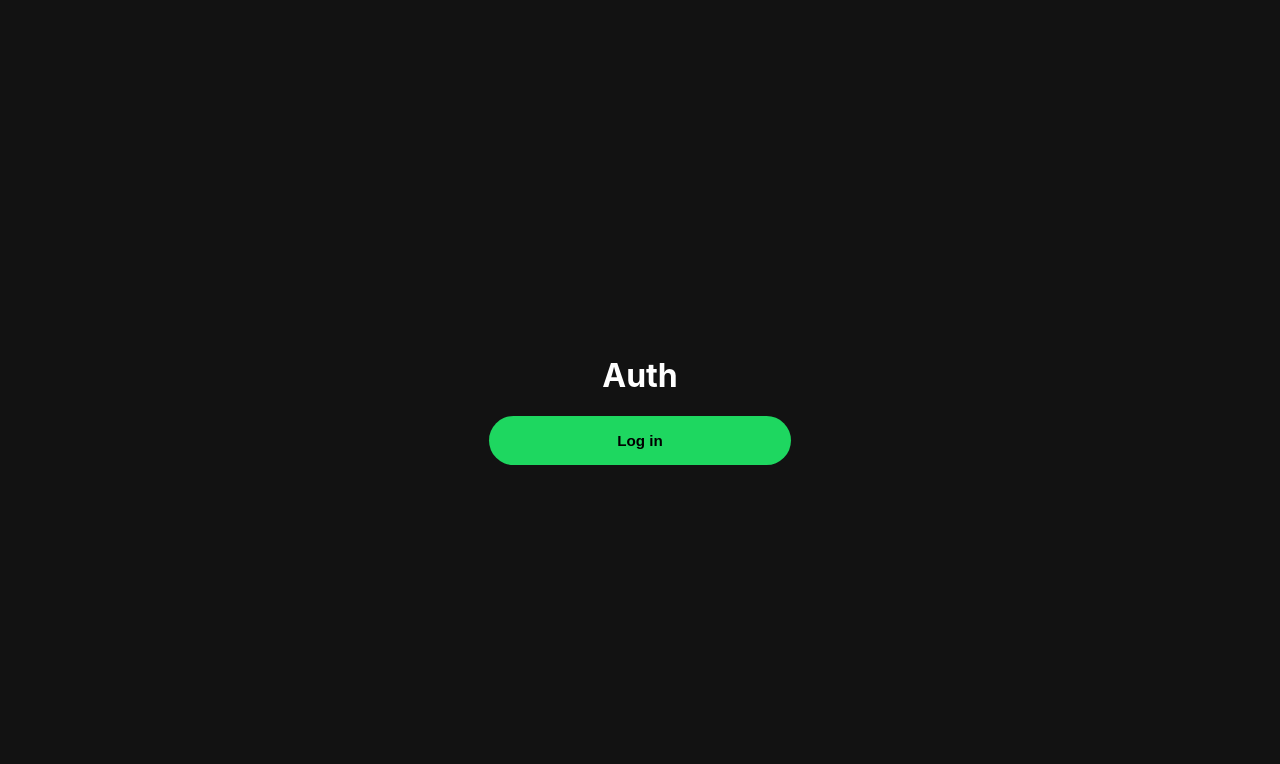
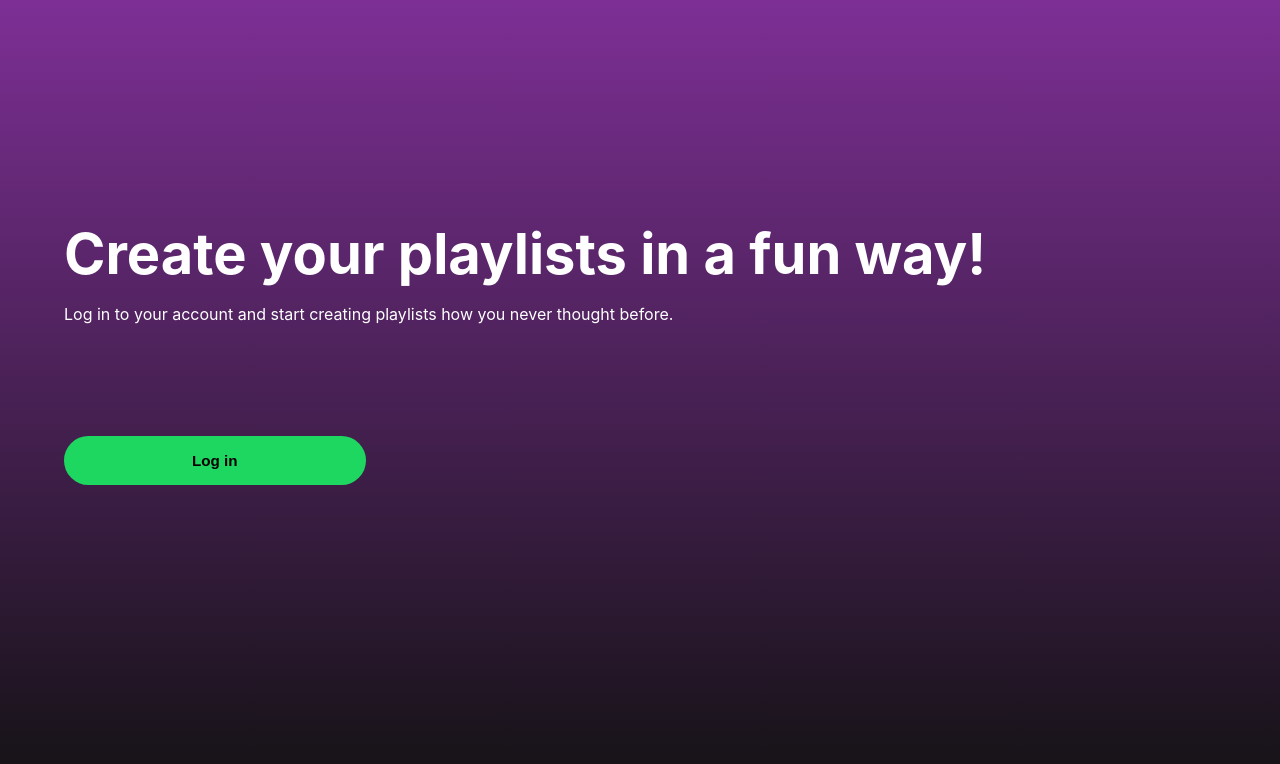
Before and after one commit to maduMelo/playlist-generator, a React (Create React App) app: page / in a window 1280 px wide. Shown: the top 764 px of the page. Built offline with nearby package versions, Linux system fonts and the light colour scheme.

Commit message:
adding styles to the homepage

```diff
--- a/src/pages/Auth/Auth.css
+++ b/src/pages/Auth/Auth.css
@@ -0,0 +1,35 @@
+
+.gradient {
+    height: 100vh;
+    width: 100vw;
+
+    background: linear-gradient(180deg, #7D2F95 0%, #121212 100%);
+
+    display: flex;
+    flex-direction: column;
+    justify-content: center;
+    align-items: start;
+}
+
+.gradient h1 {
+    font-size: 3.5rem;
+    font-weight: bold;
+
+    margin-top: 0;
+    margin-bottom: 0;
+    margin-left: 5%;
+}
+
+.gradient p {
+    margin-left: 5%;
+}
+
+.button-container {
+    height: 30vh;
+
+    display: flex;
+    align-items: center;
+    justify-content: start;
+
+    margin-left: 5%;
+}
--- a/src/pages/Auth/Auth.jsx
+++ b/src/pages/Auth/Auth.jsx
@@ -7,13 +7,17 @@ import Button from '../../components/Button';
 
 function Auth() {
     return (
-        <div>
-            <h1 className='tst'>Auth</h1>
-            <Button
-                text='Log in'
-                buttonClass='green'
-                action={authControllers.handleAuthorizationRequest}
-            />
+        <div className='gradient'>
+                <h1>Create your playlists in a fun way!</h1>
+                <p>Log in to your account and start creating playlists how you never thought before.</p>
+
+                <div className='button-container'>
+                    <Button
+                        text='Log in'
+                        buttonClass='green'
+                        action={authControllers.handleAuthorizationRequest}
+                    />
+                </div>
         </div>
     );
 };
```
